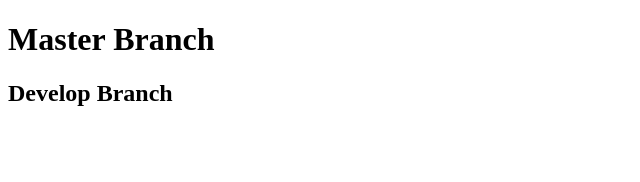
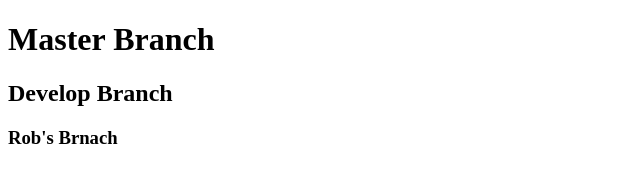
Before and after one commit to jmfrench788/teamGit, a plain HTML site: page index.html in a window 1280 px wide. Shown: the whole page, without its empty margins (0-640 px from the left). Drawn offline with Linux system fonts and the light colour scheme.

Commit message:
Rob's Branch

```diff
--- a/index.html
+++ b/index.html
@@ -8,7 +8,7 @@
 </head>
 <body>
     <h1>Master Branch</h1>
-
     <h2>Develop Branch</h2>
+    <h3>Rob's Brnach</h3>
 </body>
 </html>
```
